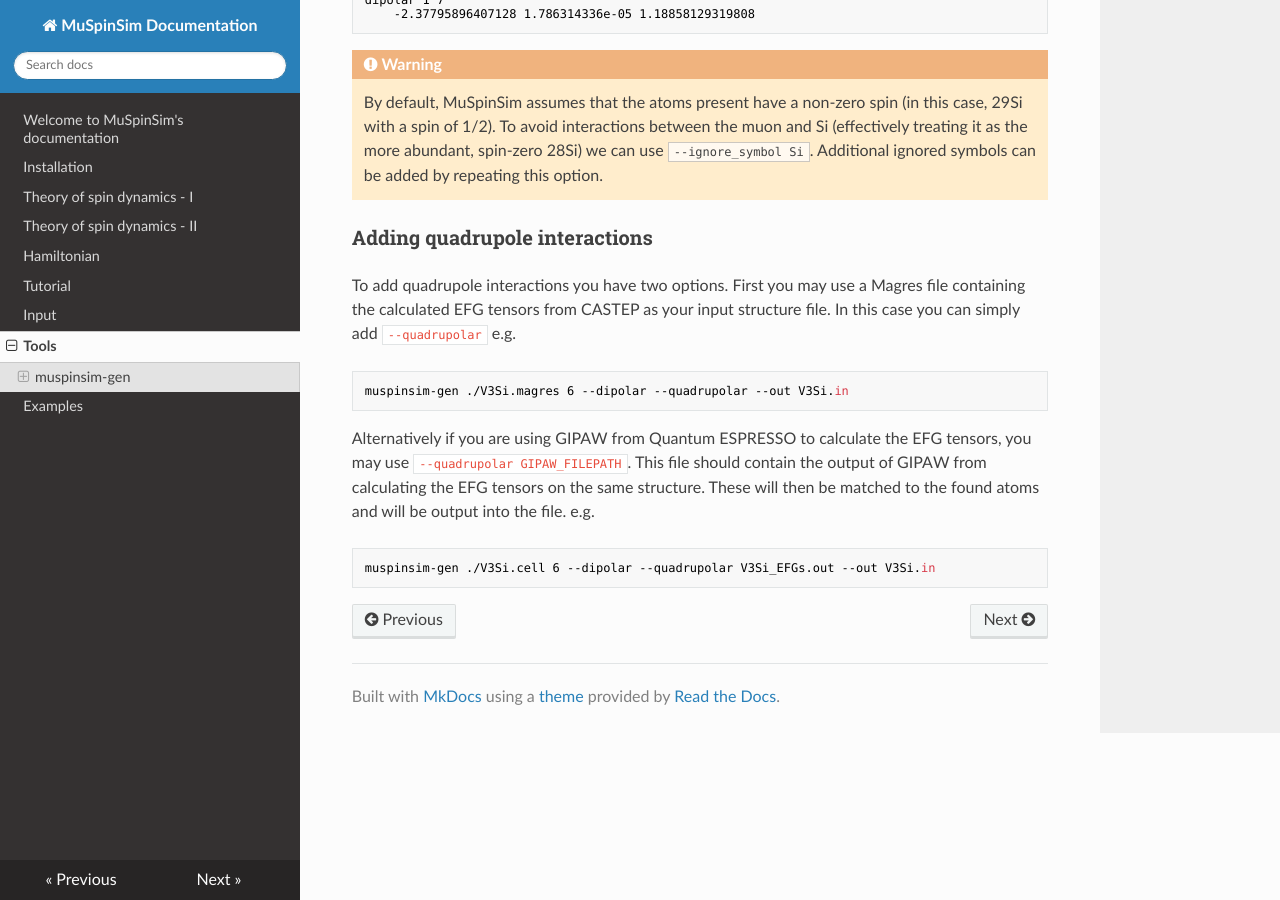
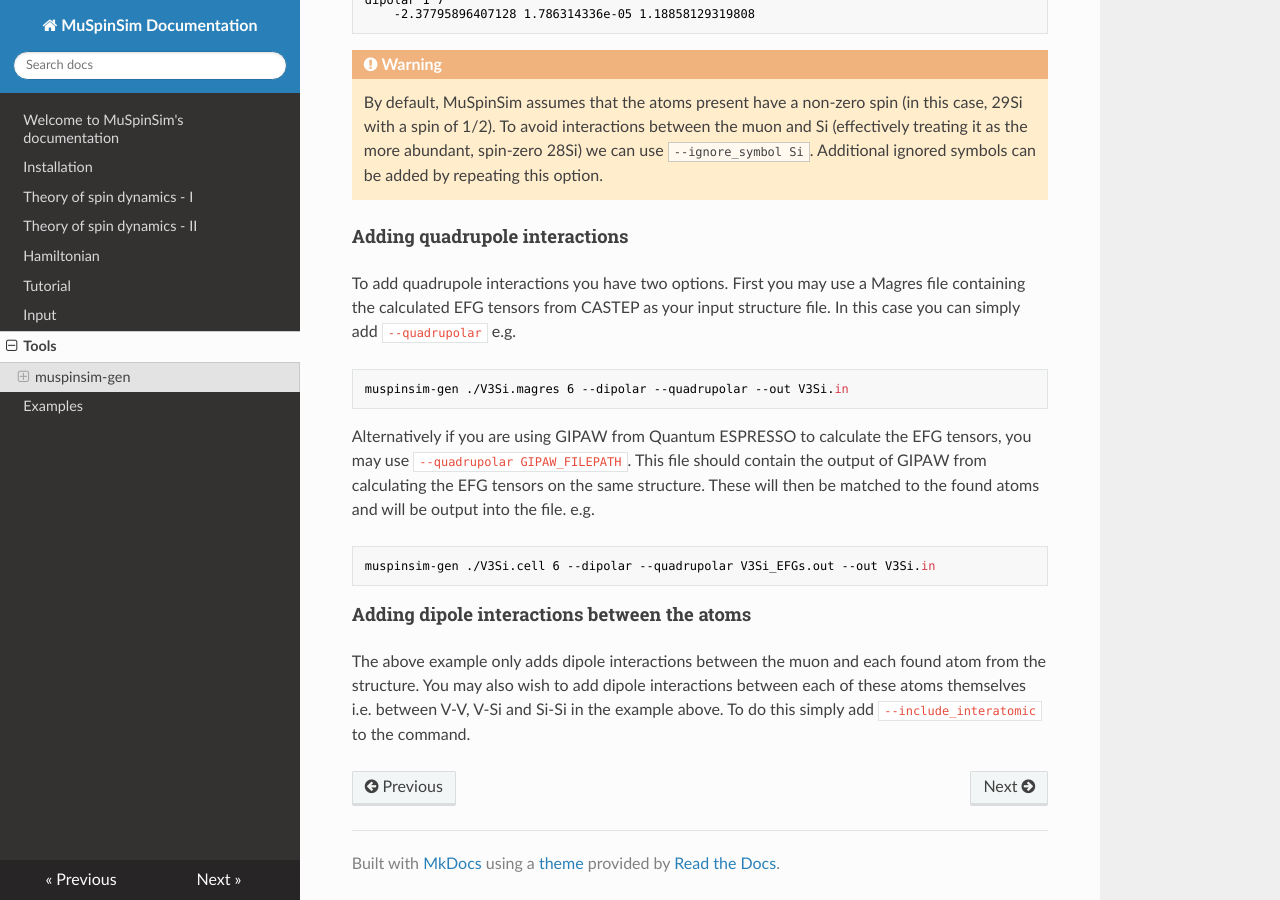
Before and after one commit to muon-spectroscopy-computational-project/muspinsim, an MkDocs documentation site: the page built from docs/docs/tools.md, in a window 1280 px wide and 900 px high, scrolled down 1010 px. Built offline with MkDocs 1.6.1, drawn with Linux system fonts in a browser that asks for light colours; nearby versions of some CDN libraries.

Commit message:
Add info on --include_interatomic

````diff
--- a/docs/docs/tools.md
+++ b/docs/docs/tools.md
@@ -38,7 +38,7 @@ dipolar 1 7
 !!! warning
     By default, MuSpinSim assumes that the atoms present have a non-zero spin (in this case, 29Si with a spin of 1/2). To avoid interactions between the muon and Si (effectively treating it as the more abundant, spin-zero 28Si) we can use `--ignore_symbol Si`. Additional ignored symbols can be added by repeating this option.
 
-### Adding quadrupole interactions
+#### Adding quadrupole interactions
 To add quadrupole interactions you have two options. First you may use a Magres file containing the calculated EFG tensors from CASTEP as your input structure file. In this case you can simply add `--quadrupolar` e.g.
 
 ```bash
@@ -50,3 +50,7 @@ Alternatively if you are using GIPAW from Quantum ESPRESSO to calculate the EFG
 ```bash
 muspinsim-gen ./V3Si.cell 6 --dipolar --quadrupolar V3Si_EFGs.out --out V3Si.in
 ```
+
+#### Adding dipole interactions between the atoms
+
+The above example only adds dipole interactions between the muon and each found atom from the structure. You may also wish to add dipole interactions between each of these atoms themselves i.e. between V-V, V-Si and Si-Si in the example above. To do this simply add `--include_interatomic` to the command.
````
